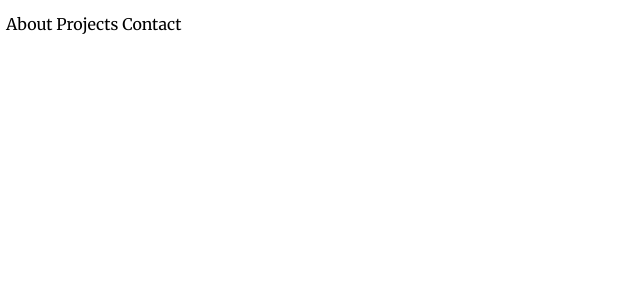
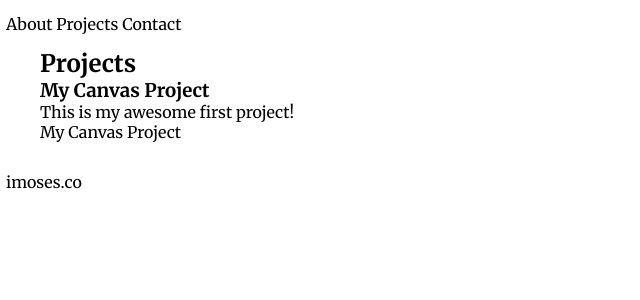
Before and after one commit to iMoses/imoses.github.io, a Jekyll site: the page built from index.html, in a window 1280 px wide. Shown: the top 300 px of the page, without its empty margins (0-640 px from the left). Built offline with Jekyll 4.4.1, drawn with Linux system fonts in a browser that asks for light colours.

Commit message:
setting up the main page and template

```diff
--- a/_config.yml
+++ b/_config.yml
@@ -1,2 +1,21 @@
+url: imoses.co
+
+collections:
+  projects:
+    output: true
+    permalink: /:collection/:name
+
+defaults:
+  - scope:
+      type: pages
+    values:
+      layout: default
+  - scope:
+      type: projects
+    values:
+      layout: default
+
 sass:
   style: compressed
+
+exclude: [.idea]
--- a/_includes/header.html
+++ b/_includes/header.html
@@ -0,0 +1,7 @@
+<nav class="site-menu">
+  <ul>
+    <li><a href="#">About</a></li>
+    <li><a href="#">Projects</a></li>
+    <li><a href="#">Contact</a></li>
+  </ul>
+</nav>
--- a/_layouts/default.html
+++ b/_layouts/default.html
@@ -5,27 +5,26 @@
   <meta name="description" content="Personal website" />
   <meta name="author" content="Ido Moshe" />
   <meta charset="utf-8" />
-  <title>{{ page.title }}</title>
+  <title>iMoses.co | {{ page.title }}</title>
   <link rel="stylesheet" href="/css/styles.css" />
 </head>
 <body>
+
 <div id="layout">
   <header>
-      <nav class="site-menu">
-        <ul>
-          <li><a href="#">About</a></li>
-          <li><a href="#">Projects</a></li>
-          <li><a href="#">Contact</a></li>
-        </ul>
-      </nav>
+    {% include header.html %}
   </header>
 
   <div id="content">
     {{ content }}
   </div>
 
-    <footer id="foot"></footer>
+  <footer id="foot">
+    <a href="{{  site.url }}">imoses.co</a>
+  </footer>
 </div>
+
 <script src="/js/scripts.js"></script>
+
 </body>
 </html>
--- /dev/null
+++ b/_projects/canvas.html
@@ -0,0 +1,17 @@
+---
+title: My Canvas Project
+description: This is my awesome first project!
+tags: canvas javascript animations
+---
+<section class="container">
+  <h1>{{ page.title }}</h1>
+  <p>{{ page.description }}</p>
+  <div>
+    <strong>Tags:</strong>
+    <ul>
+      {% for tag in page.tags %}
+        <li>{{ tag }}</li>
+      {% endfor %}
+    </ul>
+  </div>
+</section>
--- a/css/styles.scss
+++ b/css/styles.scss
@@ -29,11 +29,14 @@ body {
       display: inline-block;
     }
   }
+
+  > footer {
+    padding: .6rem;
+  }
 }
 
 #content {
-  min-height: 100vh;
-  padding-top: 4.8rem;
+  padding: 4.8rem .6rem 2.4rem;
 }
 
 .container {
--- a/index.html
+++ b/index.html
@@ -1,7 +1,17 @@
 ---
-layout: default
-title: iMoses - Personal Website
+title: Personal Website
 ---
-<section class="canvas-container">
-  <!--<canvas id="hex-animation"></canvas>-->
-</section>
+<!--section class="canvas-container">
+  <canvas id="hex-animation"></canvas>
+</section-->
+
+<div class="container">
+  <h2>Projects</h2>
+  {% for item in site.projects %}
+    <div>
+      <h3>{{ item.title }}</h3>
+      <p>{{ item.description }}</p>
+      <p><a href="{{ item.url }}">{{ item.title }}</a></p>
+    </div>
+  {% endfor %}
+</div>
--- a/js/scripts.js
+++ b/js/scripts.js
@@ -1,73 +1,73 @@
-(function(canvas) {
-
-    // Initialization
-
-    var ctx = canvas.getContext('2d');
-
-    stretchCanvas();
-
-    window.addEventListener('resize', stretchCanvas);
-
-    var hexHeight,
-        hexRadius,
-        hexRectangleHeight,
-        hexRectangleWidth,
-        hexagonAngle = 0.523598776, // 30 degrees in radians
-        sideLength = 23,
-        boardWidth = 100,
-        boardHeight = 100;
-
-    hexHeight = Math.sin(hexagonAngle) * sideLength;
-    hexRadius = Math.cos(hexagonAngle) * sideLength;
-    hexRectangleHeight = sideLength + 2 * hexHeight;
-    hexRectangleWidth = 2 * hexRadius;
-
-
-    function stretchCanvas() {
-        canvas.width  = canvas.parentNode.offsetWidth;
-        canvas.height = canvas.parentNode.offsetHeight;
-    }
-
-
-
-
-    window.requestAnimationFrame(function handleFrame() {
-        drawBoard(ctx, boardWidth, boardHeight);
-        window.requestAnimationFrame(handleFrame);
-    });
-
-    function drawBoard(canvasContext, width, height) {
-        var i,
-            j;
-
-        ctx.fillStyle = "#000000";
-        ctx.strokeStyle = "#CCCCCC";
-        ctx.lineWidth = 1;
-
-        for(i = 0; i < width; ++i) {
-            for(j = 0; j < height; ++j) {
-                drawHexagon(
-                    ctx,
-                    i * hexRectangleWidth + ((j % 2) * hexRadius),
-                    j * (sideLength + hexHeight),
-                    false
-                );
-            }
-        }
-    }
-
-    function drawHexagon(canvasContext, x, y, fill) {
-        canvasContext.beginPath();
-        canvasContext.moveTo(x + hexRadius, y);
-        canvasContext.lineTo(x + hexRectangleWidth, y + hexHeight);
-        canvasContext.lineTo(x + hexRectangleWidth, y + hexHeight + sideLength);
-        canvasContext.lineTo(x + hexRadius, y + hexRectangleHeight);
-        canvasContext.lineTo(x, y + sideLength + hexHeight);
-        canvasContext.lineTo(x, y + hexHeight);
-        canvasContext.closePath();
-
-        fill ? canvasContext.fill() : canvasContext.stroke();
-    }
-
-
-})(document.getElementById('hex-animation'));
+// (function(canvas) {
+//
+//     // Initialization
+//
+//     var ctx = canvas.getContext('2d');
+//
+//     stretchCanvas();
+//
+//     window.addEventListener('resize', stretchCanvas);
+//
+//     var hexHeight,
+//         hexRadius,
+//         hexRectangleHeight,
+//         hexRectangleWidth,
+//         hexagonAngle = 0.523598776, // 30 degrees in radians
+//         sideLength = 23,
+//         boardWidth = 100,
+//         boardHeight = 100;
+//
+//     hexHeight = Math.sin(hexagonAngle) * sideLength;
+//     hexRadius = Math.cos(hexagonAngle) * sideLength;
+//     hexRectangleHeight = sideLength + 2 * hexHeight;
+//     hexRectangleWidth = 2 * hexRadius;
+//
+//
+//     function stretchCanvas() {
+//         canvas.width  = canvas.parentNode.offsetWidth;
+//         canvas.height = canvas.parentNode.offsetHeight;
+//     }
+//
+//
+//
+//
+//     window.requestAnimationFrame(function handleFrame() {
+//         drawBoard(ctx, boardWidth, boardHeight);
+//         window.requestAnimationFrame(handleFrame);
+//     });
+//
+//     function drawBoard(canvasContext, width, height) {
+//         var i,
+//             j;
+//
+//         ctx.fillStyle = "#000000";
+//         ctx.strokeStyle = "#CCCCCC";
+//         ctx.lineWidth = 1;
+//
+//         for(i = 0; i < width; ++i) {
+//             for(j = 0; j < height; ++j) {
+//                 drawHexagon(
+//                     ctx,
+//                     i * hexRectangleWidth + ((j % 2) * hexRadius),
+//                     j * (sideLength + hexHeight),
+//                     false
+//                 );
+//             }
+//         }
+//     }
+//
+//     function drawHexagon(canvasContext, x, y, fill) {
+//         canvasContext.beginPath();
+//         canvasContext.moveTo(x + hexRadius, y);
+//         canvasContext.lineTo(x + hexRectangleWidth, y + hexHeight);
+//         canvasContext.lineTo(x + hexRectangleWidth, y + hexHeight + sideLength);
+//         canvasContext.lineTo(x + hexRadius, y + hexRectangleHeight);
+//         canvasContext.lineTo(x, y + sideLength + hexHeight);
+//         canvasContext.lineTo(x, y + hexHeight);
+//         canvasContext.closePath();
+//
+//         fill ? canvasContext.fill() : canvasContext.stroke();
+//     }
+//
+//
+// })(document.getElementById('hex-animation'));
```
Lines whose indentation alone changed are shown as unchanged.
